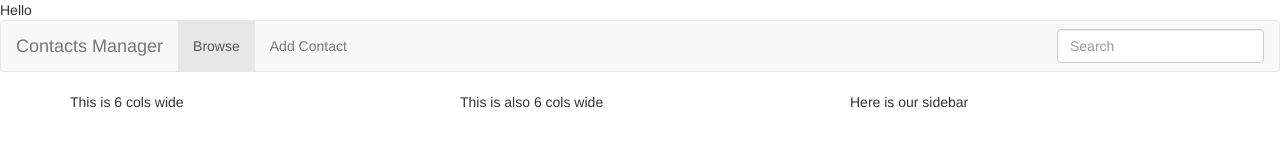
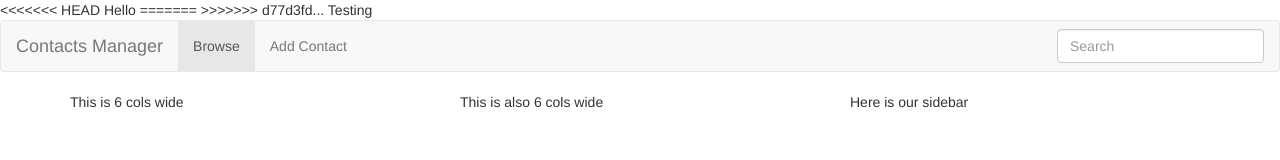
Before and after one commit to rfk142/ContactManagerV1, a plain HTML site: page index.html in a window 1280 px wide. Drawn offline with nearby package versions, Linux system fonts and the light colour scheme.

Commit message:
Testing
(cherry picked from commit d77d3fde34df1c6c2e2596da8e17684e78b903fc)

Conflicts:
	index.html

```diff
--- a/index.html
+++ b/index.html
@@ -10,7 +10,10 @@
     <title></title>
 </head>
 <body>
+<<<<<<< HEAD
 Hello
+=======
+>>>>>>> d77d3fd... Testing
 <nav class="navbar navbar-default" role="navigation">
   <div class="navbar-header">
        <button type="button" class="navbar-toggle" data-toggle="collapse" data-target="#nav-toggle">
```
